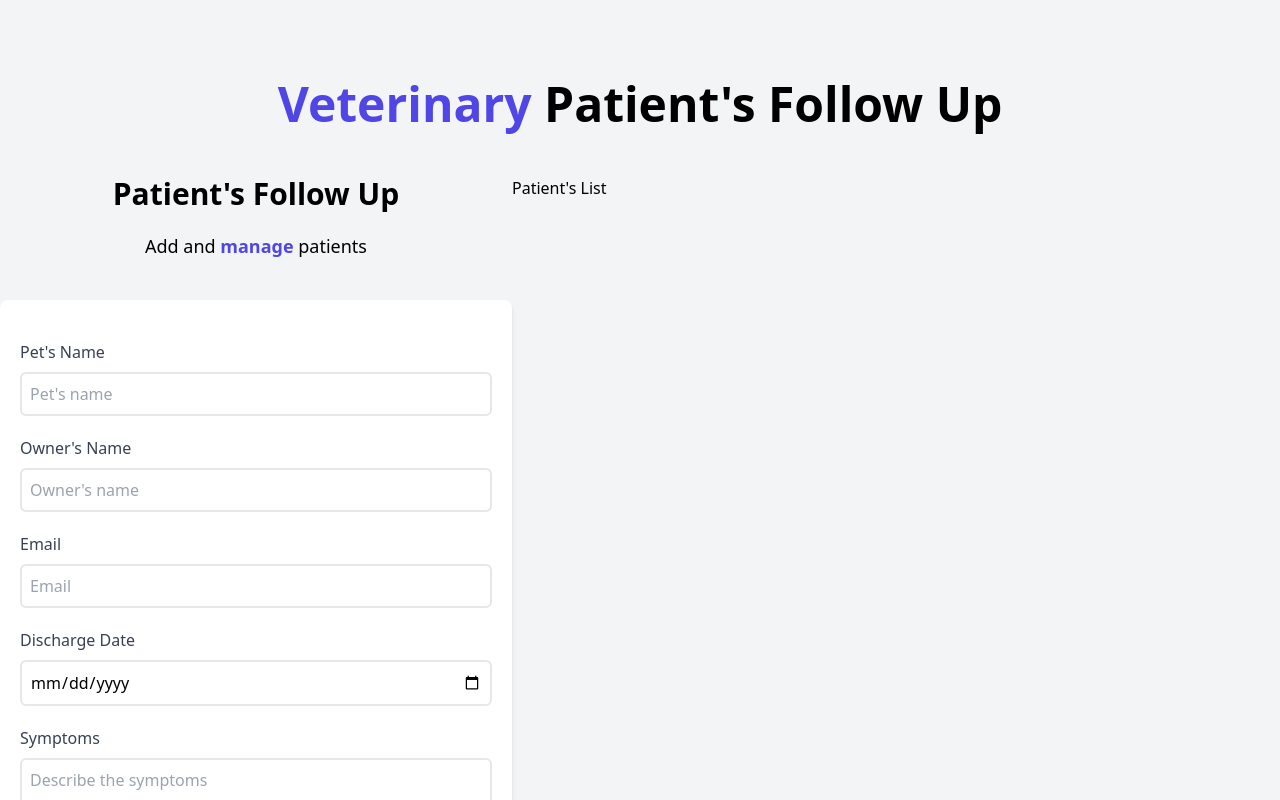
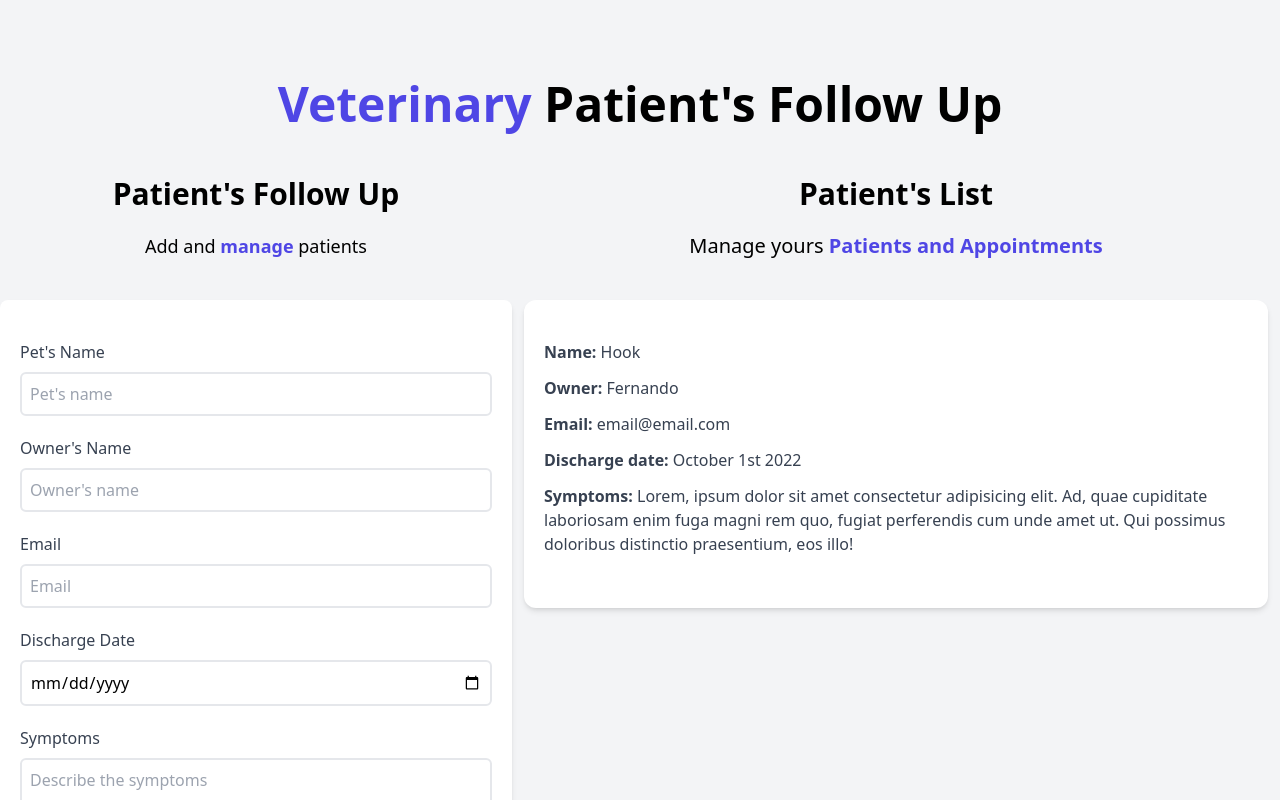
Before and after one commit to feeldiac/vet-followup, a React (Vite) app: page / in a window 1280 px wide. Shown: the top 800 px of the page. Built offline with nearby package versions, Linux system fonts and the light colour scheme.

Commit message:
Create Patient component and styled it

```diff
--- /dev/null
+++ b/src/components/Patient.jsx
@@ -0,0 +1,27 @@
+const Patient = () => {
+    return (
+        <div className='bg-white m-3 shadow-md px-5 py-10 rounded-xl'>
+            <p className='font-bold mb-3 text-gray-700 '>Name: {''}
+                <span className='font-normal normal-case'>Hook</span>
+            </p>
+
+            <p className='font-bold mb-3 text-gray-700 '>Owner: {''}
+                <span className='font-normal normal-case'>Fernando</span>
+            </p>
+
+            <p className='font-bold mb-3 text-gray-700 '>Email: {''}
+                <span className='font-normal normal-case'>email@email.com</span>
+            </p>
+
+            <p className='font-bold mb-3 text-gray-700 '>Discharge date: {''}
+                <span className='font-normal normal-case'>October 1st 2022</span>
+            </p>
+
+            <p className='font-bold mb-3 text-gray-700 '>Symptoms: {''}
+                <span className='font-normal normal-case'>Lorem, ipsum dolor sit amet consectetur adipisicing elit. Ad, quae cupiditate laboriosam enim fuga magni rem quo, fugiat perferendis cum unde amet ut. Qui possimus doloribus distinctio praesentium, eos illo!</span>
+            </p>
+        </div>
+    )
+}
+
+export default Patient
--- a/src/components/PatientsList.jsx
+++ b/src/components/PatientsList.jsx
@@ -1,11 +1,19 @@
 import React from 'react'
+import Patient from './Patient'
 
 const PatientsList = () => {
-  return (
-    <div className="md:w-1/2 lg:w-3/5">
-            <h2>Patient's List</h2>
-    </div>
-  )
+    return (
+        <div className="md:w-1/2 lg:w-3/5 md:h-screen overflow-y-scroll">
+            <h2 className='font-black text-3xl text-center'>Patient's List</h2>
+            <p className='text-xl mt-5 mb-10 text-center'>
+                Manage yours {''}
+                <span className='text-indigo-600 font-bold'>
+                    Patients and Appointments
+                </span>
+            </p>
+            <Patient />
+        </div>
+    )
 }
 
 export default PatientsList
```
Also changed, not shown: src/components/Form.jsx (+8 -6 lines).
